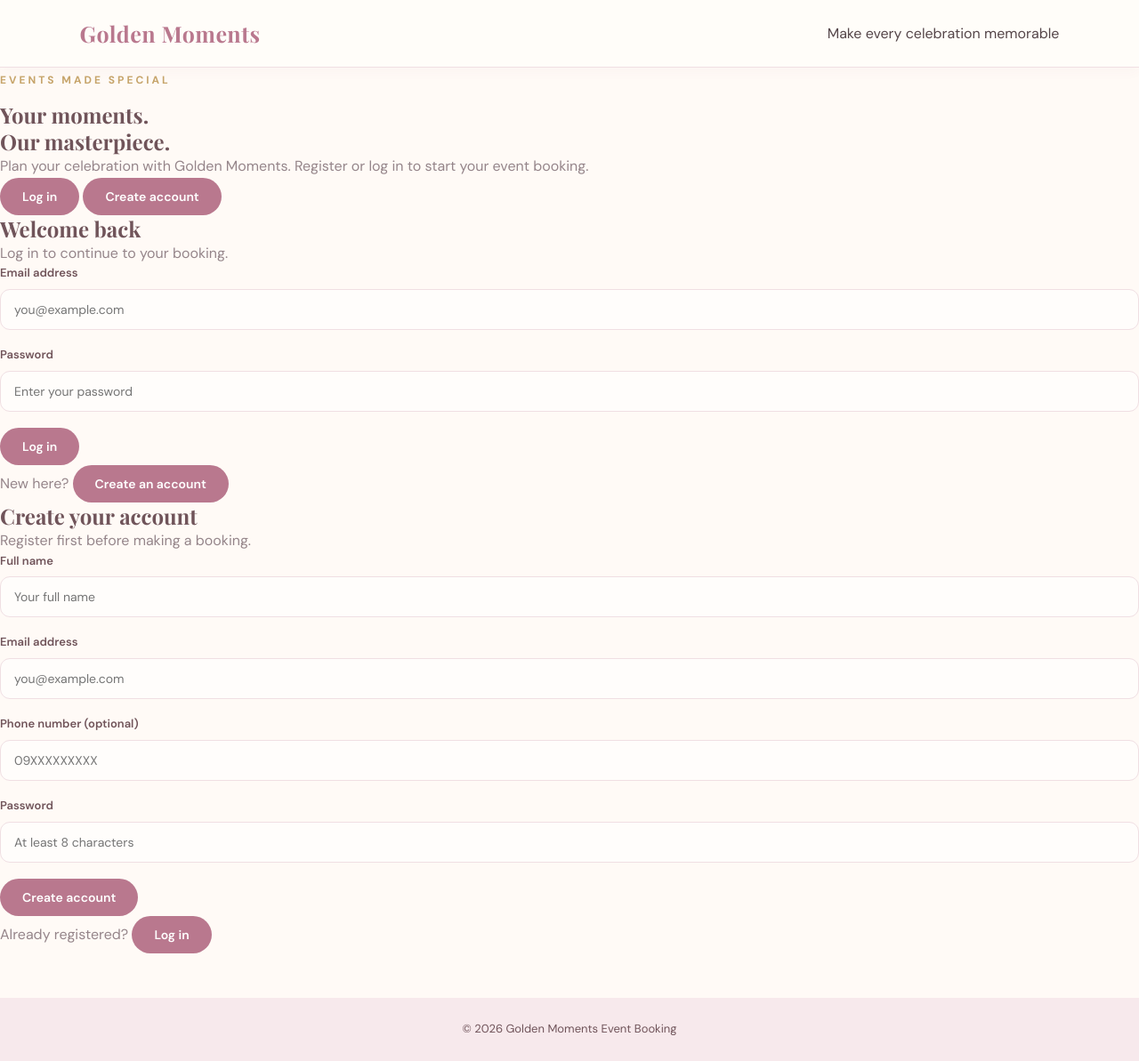
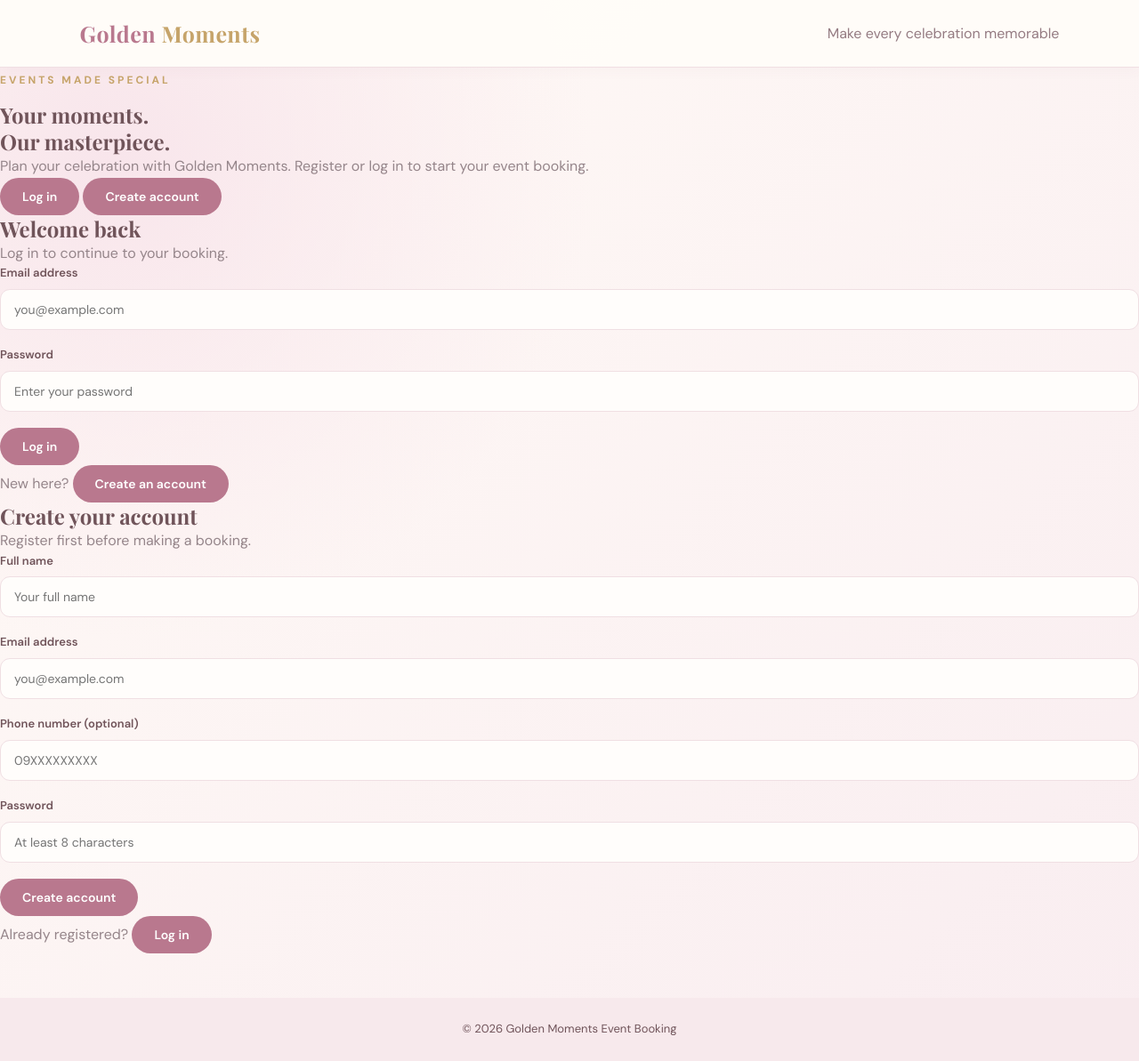
Before and after one commit to plantillajohncarlo9-alt/Smart-Event-Booking-System, a PHP site: page / in a window 1280 px wide. Shown: the whole page at 89% size. Run offline with PHP 8.4, Linux system fonts and the light colour scheme.

Commit message:
Add styles for auth page design
Added styles for the authentication page layout and design.

```diff
--- a/style.css
+++ b/style.css
@@ -560,3 +560,35 @@ tr:hover td {
         font-size: 38px;
     }
 }
+
+
+/* HOMEPAGE AUTH PAGE */
+
+.auth-page {
+    min-height: 100vh;
+    background:
+        radial-gradient(circle at 10% 15%, #f8e5eb 0, transparent 35%),
+        linear-gradient(135deg, #fffaf6, #f9edf0);
+}
+
+.auth-page .site-header {
+    background: rgba(255, 253, 249, .95);
+}
+
+.auth-page .brand {
+    color: #b9788e;
+}
+
+.auth-page .brand span {
+    color: #c6a46a;
+}
+
+.auth-page .header-note {
+    color: #957c83;
+}
+
+.auth-page .login-card {
+    background: #fffdf9;
+    border: 1px solid #ead9de;
+    box-shadow: 0 15px 40px rgba(130, 83, 99, .12);
+}
```
